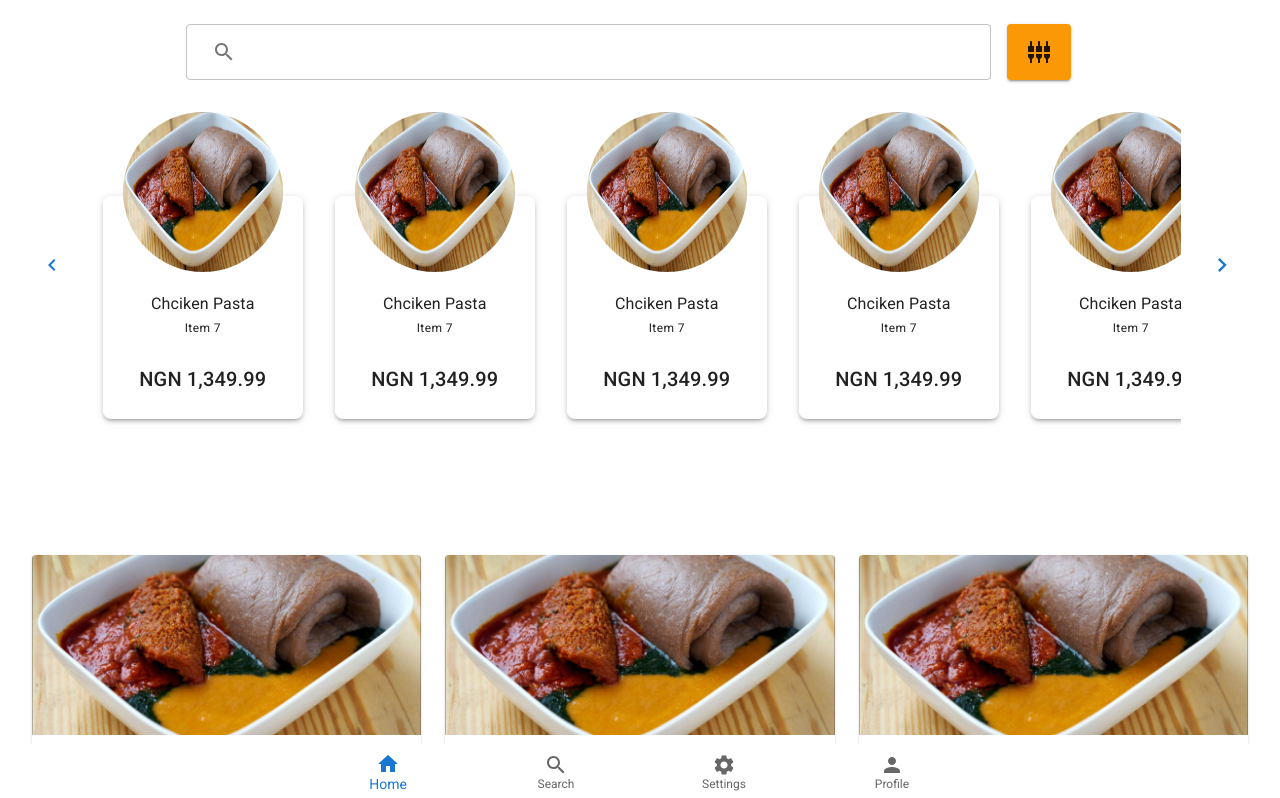
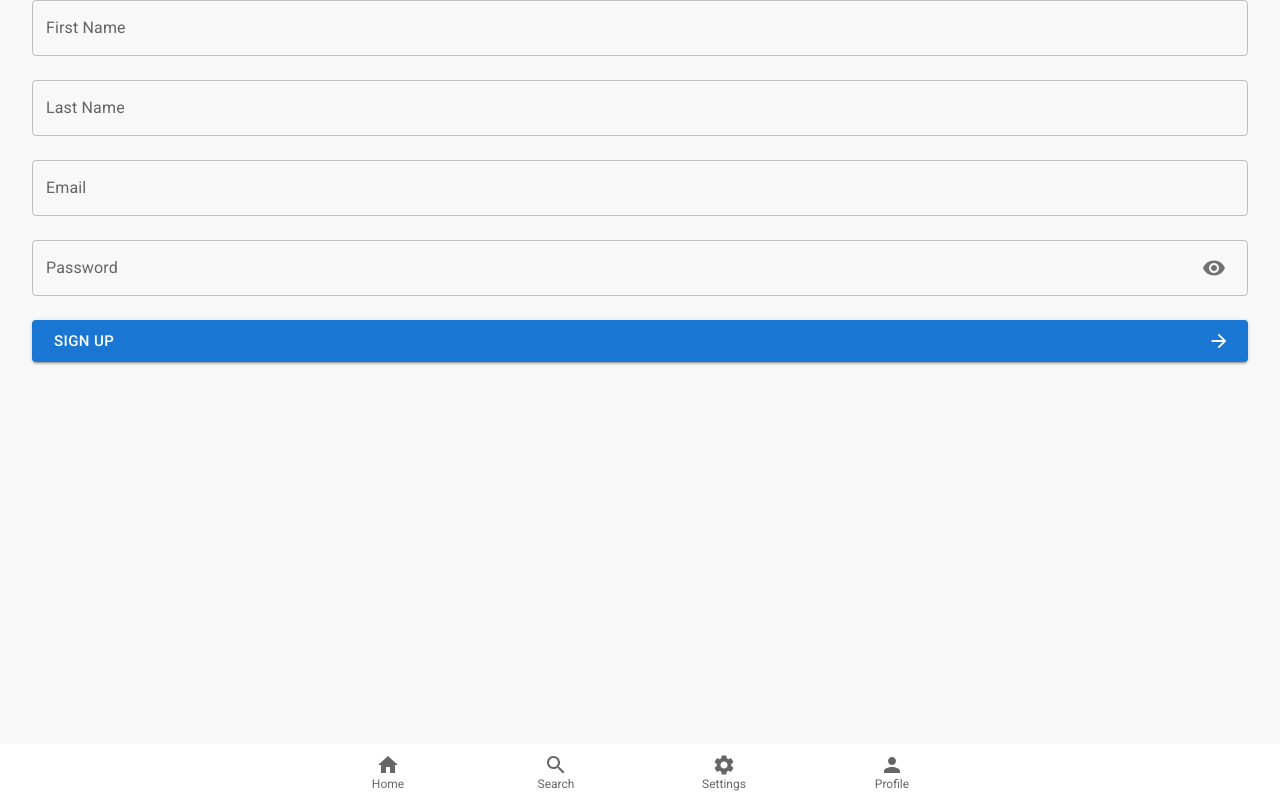
Before and after one commit to Emkay860/food-mobile-web, a Next.js app: page / in a window 1280 px wide. Shown: the top 798 px of the page. Built offline with nearby package versions, Linux system fonts and the light colour scheme.

Commit message:
Create Signup component
Add Signup Form using material UI and react hooks form

```diff
--- a/components/BottomNavbar/index.js
+++ b/components/BottomNavbar/index.js
@@ -1,4 +1,4 @@
-import React, { useState } from 'react';
+import React, { useEffect, useState } from 'react';
 import Box from '@mui/material/Box';
 import BottomNavigation from '@mui/material/BottomNavigation';
 import BottomNavigationAction from '@mui/material/BottomNavigationAction';
@@ -6,9 +6,17 @@ import HomeIcon from '@mui/icons-material/Home';
 import SearchIcon from '@mui/icons-material/Search';
 import SettingsIcon from '@mui/icons-material/Settings';
 import PersonIcon from '@mui/icons-material/Person';
+import { useRouter } from 'next/router';
 
 export default function BottomNavbar() {
-  const [value, setValue] = useState(0);
+  const [value, setValue] = useState('');
+  const router = useRouter();
+  useEffect(() => {
+    console.log(value);
+    if (value !== '') {
+      router.push(value);
+    }
+  }, [value]);
 
   return (
     <Box>
@@ -25,10 +33,14 @@ export default function BottomNavbar() {
           width: '100%',
         }}
       >
-        <BottomNavigationAction label="Home" icon={<HomeIcon />} />
+        <BottomNavigationAction label="Home" icon={<HomeIcon />} value="/" />
         <BottomNavigationAction label="Search" icon={<SearchIcon />} />
         <BottomNavigationAction label="Settings" icon={<SettingsIcon />} />
-        <BottomNavigationAction label="Profile" icon={<PersonIcon />} />
+        <BottomNavigationAction
+          label="Profile"
+          icon={<PersonIcon />}
+          value="/home"
+        />
       </BottomNavigation>
     </Box>
   );
--- a/components/Searchbar/Searchbar.jsx
+++ b/components/Searchbar/Searchbar.jsx
@@ -32,6 +32,7 @@ export default function Searchbar() {
           <OutlinedInput
             fullWidth
             id="searchbar"
+            placeholder="search..."
             value={values.searchbar}
             onChange={handleChange('searchbar')}
             startAdornment={
@@ -45,6 +46,9 @@ export default function Searchbar() {
                 </IconButton>
               </InputAdornment>
             }
+            sx={{
+              backgroundColor: 'white',
+            }}
           />
         </Grid>
         <Grid item xs={1}>
--- /dev/null
+++ b/components/SignupForm/index.js
@@ -0,0 +1,124 @@
+import React from 'react';
+import { Controller, useForm } from 'react-hook-form';
+import OutlinedInput from '@mui/material/OutlinedInput';
+import Stack from '@mui/material/Stack';
+import IconButton from '@mui/material/IconButton';
+import InputAdornment from '@mui/material/InputAdornment';
+import Visibility from '@mui/icons-material/Visibility';
+import FormControl from '@mui/material/FormControl';
+import InputLabel from '@mui/material/InputLabel';
+import Button from '@mui/material/Button';
+import ArrowForwardIcon from '@mui/icons-material/ArrowForward';
+
+export default function SignUpForm() {
+  const {
+    control,
+    handleSubmit,
+    formState: { errors },
+  } = useForm({
+    defaultValues: {
+      firstname: '',
+      lastname: '',
+      email: '',
+      password: '',
+    },
+  });
+  const onSubmit = (data) => console.log(data);
+  console.log(errors);
+
+  return (
+    <form onSubmit={handleSubmit(onSubmit)}>
+      <Stack spacing={3}>
+        <FormControl>
+          <InputLabel htmlFor="firstname">First Name</InputLabel>
+
+          <Controller
+            name="firstname"
+            control={control}
+            render={({ field }) => (
+              <OutlinedInput
+                id="firstname"
+                placeholder="E.g John"
+                type="text"
+                fullWidth
+                label="First Name"
+                {...field}
+              />
+            )}
+          />
+        </FormControl>
+
+        <FormControl>
+          <InputLabel htmlFor="lastname">Last Name</InputLabel>
+
+          <Controller
+            name="lastname"
+            control={control}
+            render={({ field }) => (
+              <OutlinedInput
+                id="lastname"
+                placeholder="E.g Doe"
+                type="text"
+                fullWidth
+                label="Last Name"
+                {...field}
+              />
+            )}
+          />
+        </FormControl>
+
+        <FormControl>
+          <InputLabel htmlFor="email">Email</InputLabel>
+
+          <Controller
+            name="email"
+            control={control}
+            render={({ field }) => (
+              <OutlinedInput
+                id="email"
+                placeholder="E.g John@example.com"
+                type="email"
+                fullWidth
+                label="Email"
+                {...field}
+              />
+            )}
+          />
+        </FormControl>
+        <FormControl>
+          <InputLabel htmlFor="password">Password</InputLabel>
+          <Controller
+            name="password"
+            control={control}
+            render={({ field }) => (
+              <OutlinedInput
+                id="password"
+                type="password"
+                fullWidth
+                label="Password"
+                endAdornment={
+                  <InputAdornment position="end">
+                    <IconButton>
+                      <Visibility />
+                    </IconButton>
+                  </InputAdornment>
+                }
+                {...field}
+              />
+            )}
+          />
+        </FormControl>
+        <Button
+          variant="contained"
+          sx={{
+            justifyContent: 'space-between',
+          }}
+          size="large"
+          endIcon={<ArrowForwardIcon fontSize="inherit" />}
+        >
+          Sign up
+        </Button>
+      </Stack>
+    </form>
+  );
+}
--- a/package.json
+++ b/package.json
@@ -15,7 +15,8 @@
     "@mui/material": "^5.4.0",
     "next": "12.0.10",
     "react": "17.0.2",
-    "react-dom": "17.0.2"
+    "react-dom": "17.0.2",
+    "react-hook-form": "^7.26.1"
   },
   "devDependencies": {
     "eslint": "8.8.0",
--- /dev/null
+++ b/pages/home.js
@@ -0,0 +1,5 @@
+import React from 'react';
+
+export default function Home() {
+  return <div>Hi welcome home</div>;
+}
--- a/pages/index.js
+++ b/pages/index.js
@@ -1,6 +1,7 @@
 import Head from 'next/head';
 import Image from 'next/image';
 import Searchbar from '../components/Searchbar';
+import SignUpForm from '../components/SignupForm';
 import styles from '../styles/Home.module.css';
 import Catalogue from '../views/Catalogue';
 import FeaturedItems from '../views/FeaturedItems';
@@ -13,10 +14,11 @@ export default function Home() {
         <meta name="description" content="Food mobile homepage" />
         <link rel="icon" href="/favicon.ico" />
       </Head>
-
+      {/*
       <Searchbar />
       <FeaturedItems />
-      <Catalogue />
+      <Catalogue /> */}
+      <SignUpForm />
     </div>
   );
 }
--- a/styles/globals.css
+++ b/styles/globals.css
@@ -4,6 +4,7 @@ body {
   margin: 0;
   font-family: -apple-system, BlinkMacSystemFont, Segoe UI, Roboto, Oxygen,
     Ubuntu, Cantarell, Fira Sans, Droid Sans, Helvetica Neue, sans-serif;
+  background-color: #f8f8f8;
 }
 
 a {
```
Also changed, not shown: views/SignupAndLogin/index.js (added), 2 other files (tests, documents, lock files or other folders).
